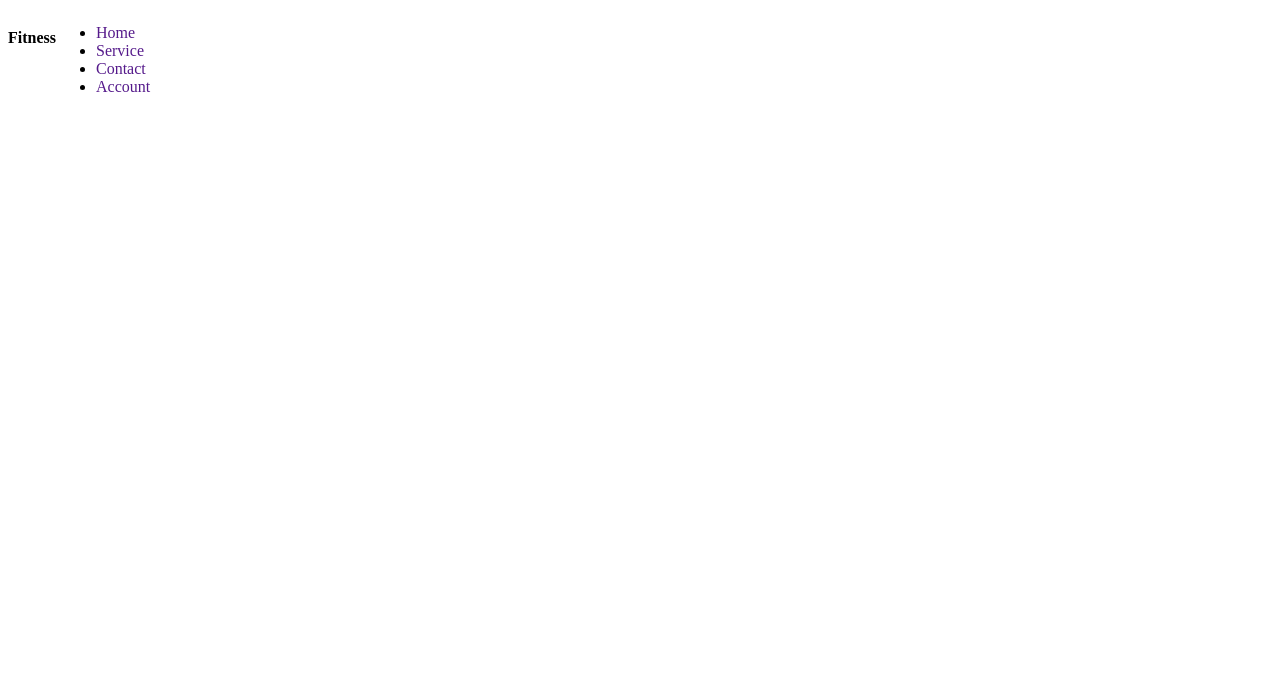
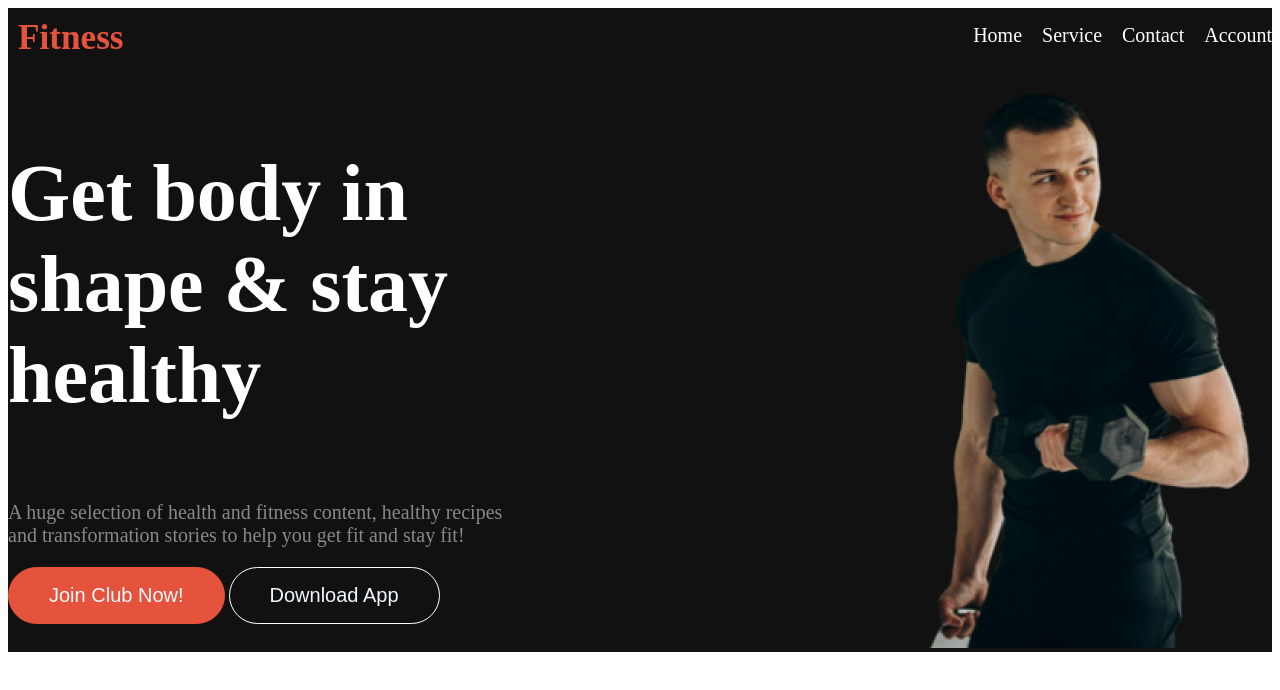
Before and after one commit to mellowmistmihir/versatile-ui, a plain HTML site: page index.html in a window 1280 px wide. Drawn offline with Linux system fonts and the light colour scheme.

Commit message:
add some navber and banner file

```diff
--- a/index.html
+++ b/index.html
@@ -7,18 +7,30 @@
     <link rel="stylesheet" href="styles/style.css">
 </head>
 <body>
-    <header>
-      <nav class="navbar display-flex">
+    <header class="bg-first">
+      <nav class="navber display-flex">
           <h4 class="brand">Fitness</h4>
-          <ul class="navber-links ">
+
+          <ul class="navber-links display-flex ">
             <li class="nav-items"><a class="nav-link" href="">Home</a></li>
             <li class="nav-items"><a class="nav-link" href="">Service</a></li>
             <li class="nav-items"><a class="nav-link" href="">Contact</a></li>
             <li class="nav-items"><a class="nav-link" href="">Account</a></li>
           </ul>
+          </nav>
+           <div class="banner display-flex">
+                    <div class="banner-conteiner">
+                       <h3 class="banner-title text-white">Get body in <br> <span>shape</span> & stay <br> healthy</h3>
+                    <p class="banner-des text-gray">A huge selection of health and fitness content, healthy recipes <br> and transformation stories to help you get fit and stay fit!</p>
+                    <button class="btn-primary">Join Club Now!</button>
+                    <button class="btn-secondary">Download App</button>
+                    </div>
 
+                    <div class="banner-img">
+                       <img src="images/Images 2.png" alt="">
+                    </div>
 
-          </nav>
+               </div>
     </header>
     <main>
 
--- a/styles/style.css
+++ b/styles/style.css
@@ -3,13 +3,80 @@
     display: flex;
 }
 
+.bg-first{
+background-color:#111111 ;
+}
+
+.brand{
+    font-size: 2.2rem;
+    font-weight: 800;
+    color: #E6533C;
+    margin: 10px;
+}
+
+.btn-primary{
+    font-size: 1.25rem;
+    color: aliceblue;
+    background-color: #E6533C;
+    padding: 16px 40px;
+    border: 1px solid #E6533C ;
+    border-radius: 42px;
+
+}
+
+.btn-secondary{
+    font-size: 1.25rem;
+     color: aliceblue;
+       background-color: #111111;
+       border: 1px solid white;
+        border-radius: 42px;
+        padding: 16px 40px;
+}
+.text-white{
+    color: white
+}
+.text-gray{
+    color: rgba(255, 255, 255, 0.5);
+}
+
+/* navber styles */
+
+.navber, .banner{
+    max-width: 1440px;
+    margin: 0 auto;
+}
+
+.navber{
+    justify-content: space-between;
+}
 
 
-/* navber styles */
 .navber-links{
 
 
 }
 .nav-link{
     text-decoration: none;
+    color: white;
+
+
 }
+.nav-items{
+    list-style: none;
+    margin-left: 20px;
+    font-size: 1.25rem;
+    font-weight: 500;
+}
+
+/* banner styles */
+
+.banner{
+    justify-content: space-between;
+}
+.banner-title{
+font-size: 5rem;
+font-weight: 900;
+}
+.banner-des{
+    font-size: 1.25rem;
+}
```
